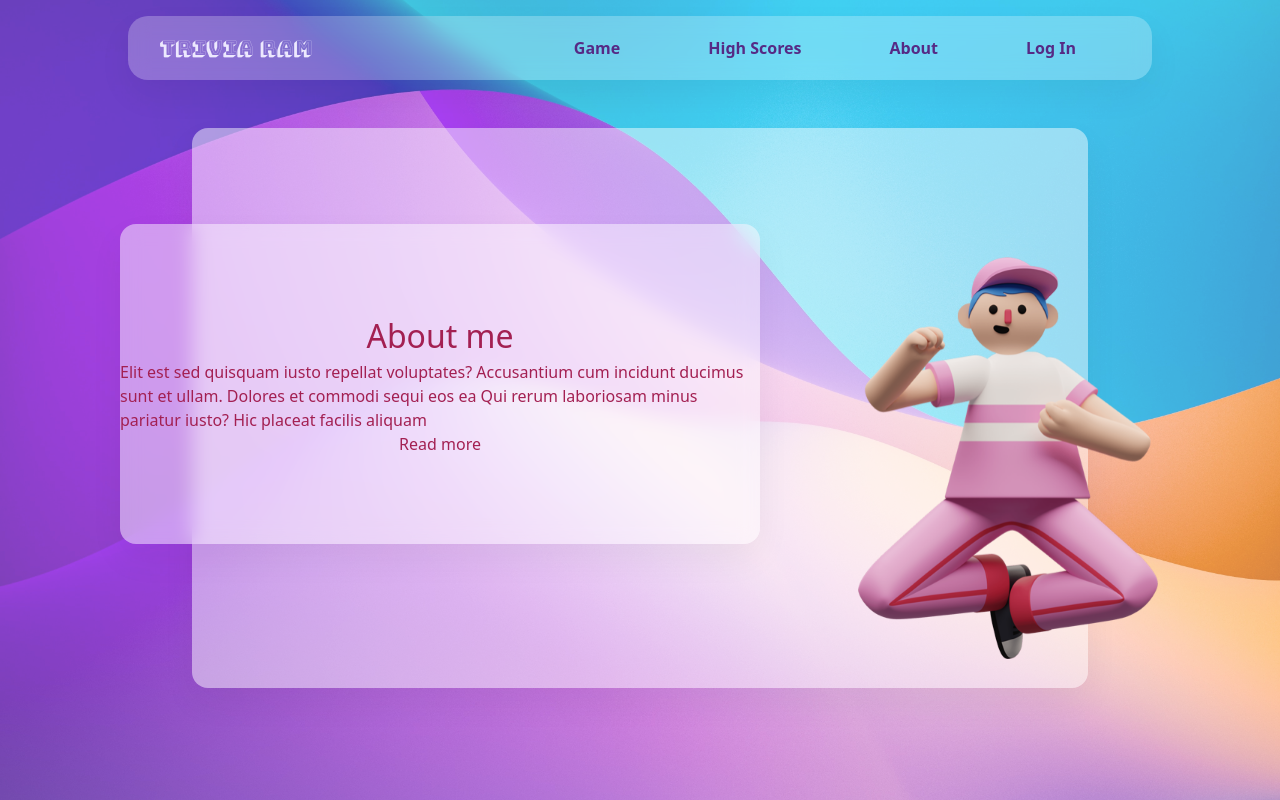
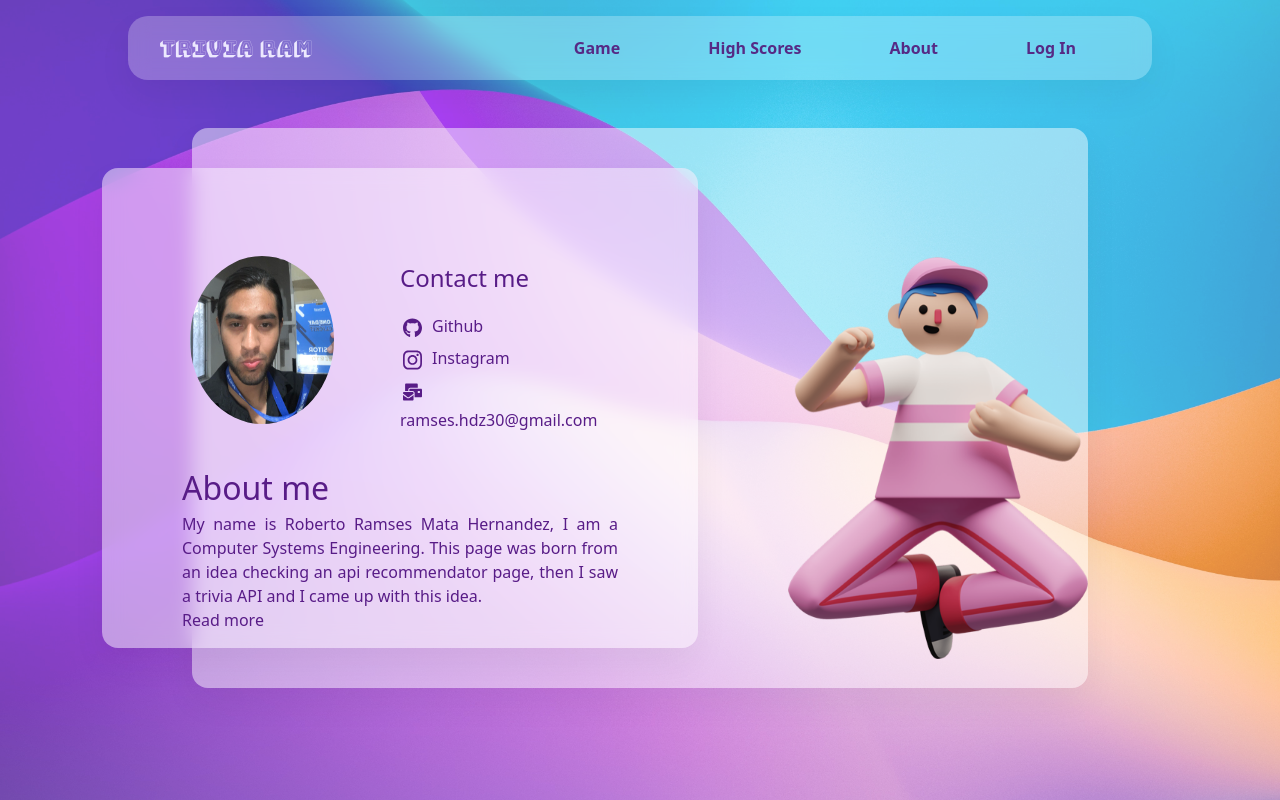
Before and after one commit to RamMaths/QuizGame, a React (Vite) app: page /QuizGame/about in a window 1280 px wide. Built offline with nearby package versions, Linux system fonts and the light colour scheme.

Commit message:
about ready for desktop

```diff
--- a/src/Game/Trivia/Player/PlayerBox.css
+++ b/src/Game/Trivia/Player/PlayerBox.css
@@ -2,7 +2,6 @@
   @apply grid;
   @apply grid-cols-2;
   @apply items-center;
-  @apply gap-3;
   @apply w-full;
   @apply h-full;
   @apply text-lg;
@@ -24,11 +23,14 @@
   @apply drop-shadow-lg;
   @apply md:row-start-1;
   @apply md:row-span-2;
+  @apply gap-y-0;
+  margin: 1rem;
+  width: 80%;
 }
 
 @media only screen and (min-width: 1024px) {
   .container-player {
-    margin: 3rem;
+    width: 20vw;
   }
 }
 
--- a/src/Game/Trivia/Qn&An/Answers.jsx
+++ b/src/Game/Trivia/Qn&An/Answers.jsx
@@ -1,6 +1,7 @@
 import React, { memo } from 'react';
 import decodeHtml from '../functionality/decoder';
 import { randomizeArray } from '../functionality/randomNum';
+import { useTriviaContext } from '../Trivia';
 
 let answers=[];
 let colors=['yellow', 'lime', 'cyan', 'rose'];
@@ -12,7 +13,9 @@ const colorVariants = {
   rose: 'bg-rose-500 text-rose-900 hover:bg-rose-300'
 };
 
-const Answers = ({
+const Answers = () => {
+
+  const {
     question,
     nextB,
     setNextB,
@@ -27,7 +30,7 @@ const Answers = ({
     setPlaying,
     setLose,
     mode
-  }) => {
+  } = useTriviaContext();
 
   answers = nextB? answers : question && randomizeArray([...question.incorrect_answers, question.correct_answer]);
 
--- a/src/Game/Trivia/Qn&An/Question.jsx
+++ b/src/Game/Trivia/Qn&An/Question.jsx
@@ -2,8 +2,8 @@ import { memo } from "react";
 import decodeHtml from "../functionality/decoder";
 
 const Question = ({question}) => {
-  return (<div className="bg-zinc-100 drop-shadow-md text-purple-900 m-6 rounded-lg min-w-fit w-56 text-2xl">
-      <h2 className="m-5 text-center">{question && decodeHtml(question)}</h2>
+  return (<div className="bg-zinc-100 drop-shadow-md text-purple-900 m-6 rounded-lg min-w-fit h-full w-56 text-lg md:text-2xl flex justify-center align-center">
+      <h2 className="m-5 flex justify-center align-center text-center">{question && decodeHtml(question)}</h2>
     </div>);
 };
 
--- a/src/Game/Trivia/Qn&An/QuestionComponent.jsx
+++ b/src/Game/Trivia/Qn&An/QuestionComponent.jsx
@@ -33,7 +33,7 @@ const QuestionComponent = () => {
 
       </div>
       <div className={`${!question ? 'hidden' : undefined} `}>
-        <div className="pt-3 text-xl text-stone-700">
+        <div className="text-xl text-purple-900">
           {
             (mode===2 && !lose && !nextB) && (!playing ?
               <h4 className='text-center'>Turn of player 1</h4> :
--- a/src/Game/Trivia/Result.jsx
+++ b/src/Game/Trivia/Result.jsx
@@ -34,7 +34,7 @@ const Result = () => {
 
 
   return (
-    <div className={`${!nextB ? 'hidden' : undefined} md:row-start-2 md:row-end-2 md:col-span-2 md:text-2xl`}>
+    <div className={`${!nextB ? 'hidden' : undefined} md:row-start-2 md:row-end-2 md:col-span-2 md:text-2xl ml-6 mr-6`}>
       <div className={correct?colorVariants.correctBg:colorVariants.incorrectBg}>
         <div>
           {
--- a/src/Game/Trivia/Trivia.css
+++ b/src/Game/Trivia/Trivia.css
@@ -6,11 +6,13 @@
   @apply md:grid-flow-col;
   @apply md:grid-cols-1;
   @apply drop-shadow-md;
-  @apply h-full;
+  height: 100%;
   border-radius: 20px;
   background: rgba(255, 255, 255, 0.25);
   box-shadow: 0 15px 35px rgba(0, 0, 0, 0.05);
   backdrop-filter: blur(10px);
+  padding-top: 20px;
+  padding-bottom: 20px;
 }
 
 @media only screen and (min: 1024px) {
--- a/src/Game/Trivia/Trivia.jsx
+++ b/src/Game/Trivia/Trivia.jsx
@@ -39,6 +39,7 @@ const Trivia = () => {
         p2Lifes, setP2Lifes,
         playing, setPlaying,
         lose, setLose,
+        mode: +config.mode
         }}>
         <div className={'container-trivia'}>
 
@@ -46,7 +47,7 @@ const Trivia = () => {
           <Result />
           <PlayerBox />
 
-          <div className="flex flex-col justify-center items-center bg-stone-100 rounded-md drop-shadow-md mb-8">
+          <div className={`${!lose ? 'hidden' : undefined} flex flex-col justify-center items-center bg-stone-100 rounded-md drop-shadow-md mb-8`}>
             {
               (lose && config.mode===2) && (playing ?
                 <h4 className="text-red-500">Player 1 loses</h4> :
--- a/src/Pages/About.css
+++ b/src/Pages/About.css
@@ -1,12 +1,8 @@
 .info-about {
-  color: rgb(163, 32, 82);
+  @apply text-purple-900;
 }
+@media only screen and (min-width: 1024px) {
 
-.info-about h2 {
-  font-size: 2rem;
-}
-
-@media only screen and (min-width: 1024px) {
   .content-about {
     @apply grid;
     @apply grid-flow-col;
@@ -23,25 +19,60 @@
   }
 
   .info-about {
-    @apply flex;
-    @apply flex-col;
-    @apply justify-center;
+    @apply grid;
+    @apply grid-flow-row;
+    @apply justify-start;
     @apply items-center;
-    margin: 3rem;
     margin-top: 0;
-    width: 40rem;
-    height: 20rem;
+    height: 30rem;
+    padding: 5rem;
     background: rgba(255, 255, 255, 0.47);
     box-shadow: 0 15px 35px rgba(0, 0, 0, 0.05);
     border-radius: 1rem;
     backdrop-filter: blur(10px);
-    transform: translateX(-50px);
+    transform: translateX(-90px);
+  }
+
+  .contact h3 {
+    padding-bottom: 1rem;
+  }
+
+  li .icons {
+    display: inline-block;
+    width: 2rem;
+    height: 2rem;
+    padding-right: 10px;
+    padding-left: 3px;
+  }
+
+  .contact img {
+    padding: 0.5rem;
+    border-radius: 50%;
+    width: 10rem;
+  }
+
+  .info-about h2 {
+    font-size: 2rem;
+  }
+
+  .info-about h3 {
+    font-size: 1.5rem;
+  }
+
+  .about-me {
+    padding-top: 2rem;
+  }
+
+  .contact {
+    @apply grid;
+    @apply grid-cols-2;
   }
 
   .img-box img {
     max-width: 300px;
     animation: animate 5s linear infinite;
   }
+
 
   @keyframes animate {
     0%,100%
--- a/src/Pages/About.jsx
+++ b/src/Pages/About.jsx
@@ -1,16 +1,33 @@
 import './About.css';
 import img from '../assets/character.png';
+import yo from '../assets/yo.jpeg';
+import { FaGithub, FaInstagram, FaMailBulk } from 'react-icons/fa';
+
 
 const About = () => {
   return (
     <div className="content-about">
       <div className="info-about">
-        <h2>About me</h2>
-        <p>
-          Elit est sed quisquam iusto repellat voluptates? Accusantium cum incidunt ducimus sunt et ullam.
-          Dolores et commodi sequi eos ea Qui rerum laboriosam minus pariatur iusto? Hic placeat facilis aliquam
-        </p>
-        <a href="#">Read more</a>
+        <div className="contact">
+          <div className="flex justify-start align-center">
+            <img src={yo} alt="" />
+          </div>
+          <div className="pt-3">
+            <h3>Contact me</h3>
+            <ul>
+              <li><a href="https://github.com/RamMaths"><FaGithub className="icons"/>Github</a></li>
+              <li><a href="https://www.instagram.com/ramses.cpp/"><FaInstagram className="icons"/>Instagram</a></li>
+              <li><a href="#"><FaMailBulk className="icons"/>ramses.hdz30@gmail.com</a></li>
+            </ul>
+          </div>
+        </div>
+        <div className="about-me">
+          <h2>About me</h2>
+          <p className="text-justify">
+            My name is Roberto Ramses Mata Hernandez, I am a Computer Systems Engineering. This page was born from an idea checking an api recommendator page, then I saw a trivia API and I came up with this idea.
+          </p>
+          <a href="#">Read more</a>
+        </div>
       </div>
       <div className="img-box">
         <img src={img} alt="" />
```
Also changed, not shown: src/assets/yo.jpeg (added). Lines whose indentation alone changed are shown as unchanged.
